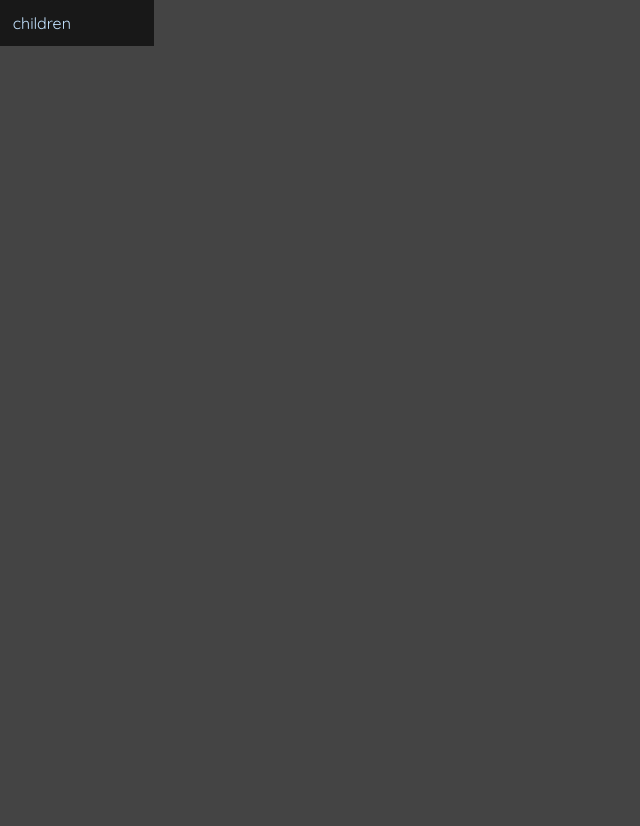
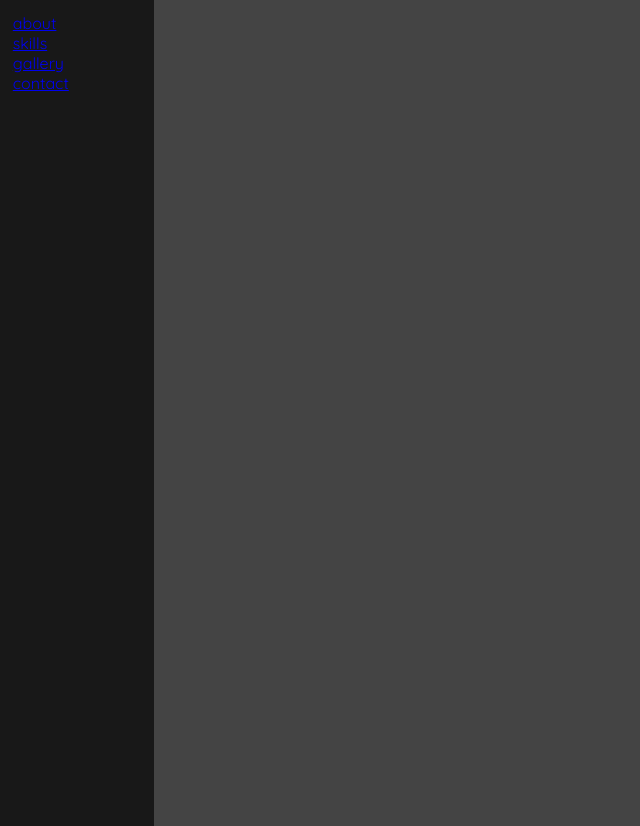
Before and after one commit to steveabouem/steveab, a React app in the folder app/: page / in a window 1280 px wide. Shown: the whole page, without its empty margins (0-640 px from the left). Before the commit the page ends 800 px from the top, so only its background shows below. Built offline with nearby package versions, Linux system fonts and the light colour scheme.

Commit message:
added sidebarlinks

```diff
--- a/app/src/Routes.js
+++ b/app/src/Routes.js
@@ -13,10 +13,11 @@ import {
 } from 'react-router-dom';
 
 class Routes extends Component {
+  links = ['about', 'skills', 'gallery', 'contact'];
   render() {
     return (
       <Switch>
-        <Sidebar />
+        <Sidebar links={this.links}/>
         <Route exact path='/' component={Landing} / >
         <Route exact path='/about' component={About} / >
         <Route exact path='/skills' component={Skills} / >
--- a/app/src/components/common/Sidebar.js
+++ b/app/src/components/common/Sidebar.js
@@ -2,12 +2,20 @@ import React from 'react';
 import { Link } from 'react-router-dom';
 
 class Sidebar extends React.Component {
+  links = this.props.links;
   render() {
+    console.log(this.props);
     return(
       <ul id='sidebar'>
-        <li>
-          children
-        </li>
+        {this.links.map( link => {
+          return(
+            <li>
+              <a href={`/${link}`}>
+                {link}
+              </a>
+            </li>
+          )
+        })}
       </ul>
     )
   }
--- a/app/src/index.css
+++ b/app/src/index.css
@@ -3,6 +3,7 @@
 * {
   font-family: 'Quicksand', sans-serif;
   transition: all 0.4s;
+  list-style: none;
 }
 
 body {
@@ -16,12 +17,14 @@ body {
 #sidebar {
   display: flex;
   flex-direction: column;
-  list-style: none;
+  position: absolute;
   padding: 1%;
   background: #181818;
   color: #c4e3ff;
   min-width: 10%;
   max-width: 10%;
+  min-height: 100%;
+  max-height: 100%;
   margin: 0;
 }
 
```
